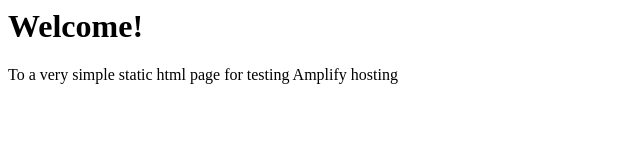
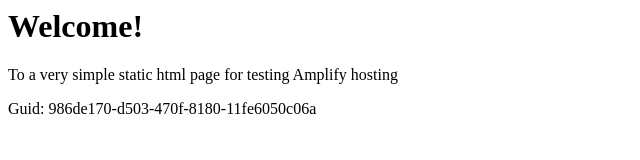
Before and after one commit to aws-aemilia-fra/Github-PR-Commit-Integration-Test-DoNotTouch-GithubWebhookPreviewCanaryTest-v1-prod-eu-central-1, a website: page src/index.html in a window 1280 px wide. Shown: the whole page, without its empty margins (0-640 px from the left). Drawn offline with Linux system fonts and the light colour scheme.

Commit message:
commit from integ tests

```diff
--- a/src/index.html
+++ b/src/index.html
@@ -1,3 +1,5 @@
+
+
 <html lang="en">
 
 <head>
@@ -10,6 +12,6 @@
 <body>
     <h1>Welcome!</h1>
     <p>To a very simple static html page for testing Amplify hosting</p>
-</body>
+    <p>Guid: 986de170-d503-470f-8180-11fe6050c06a</p></body>
 
 </html>
```
